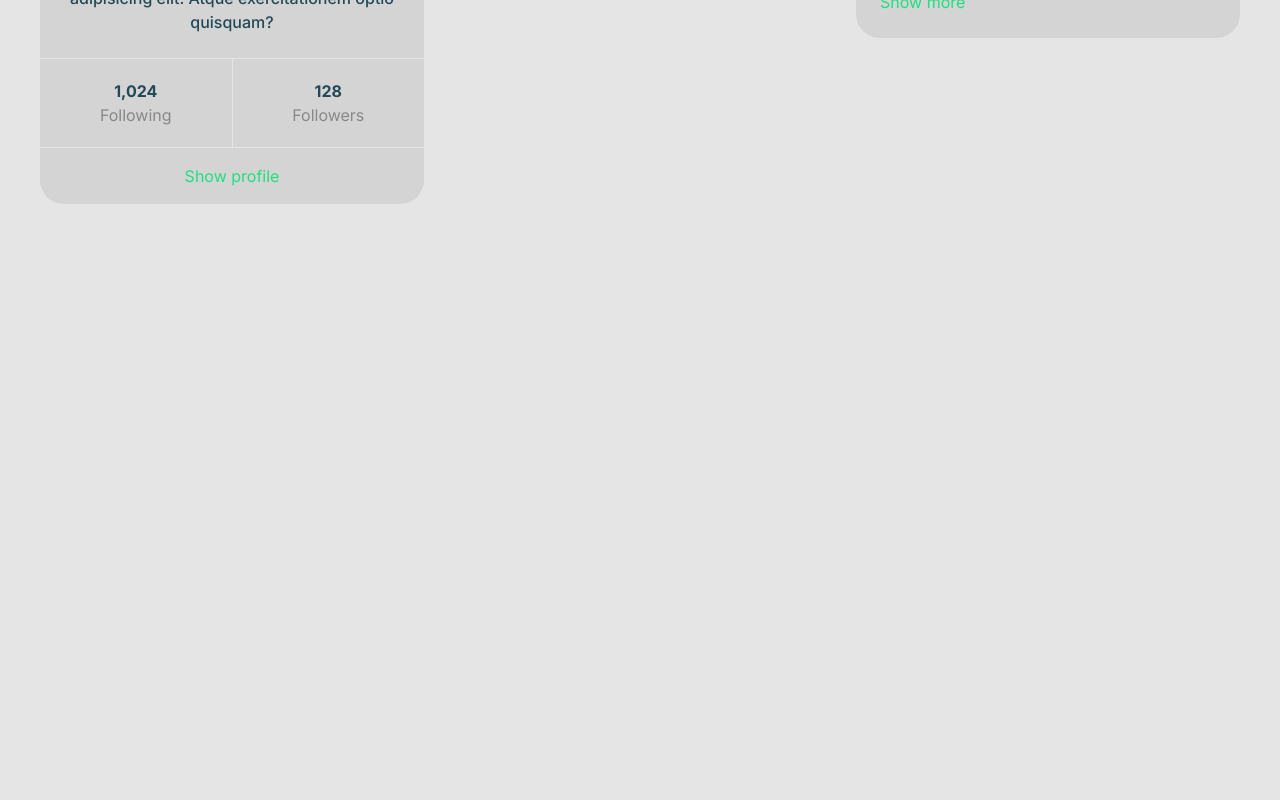
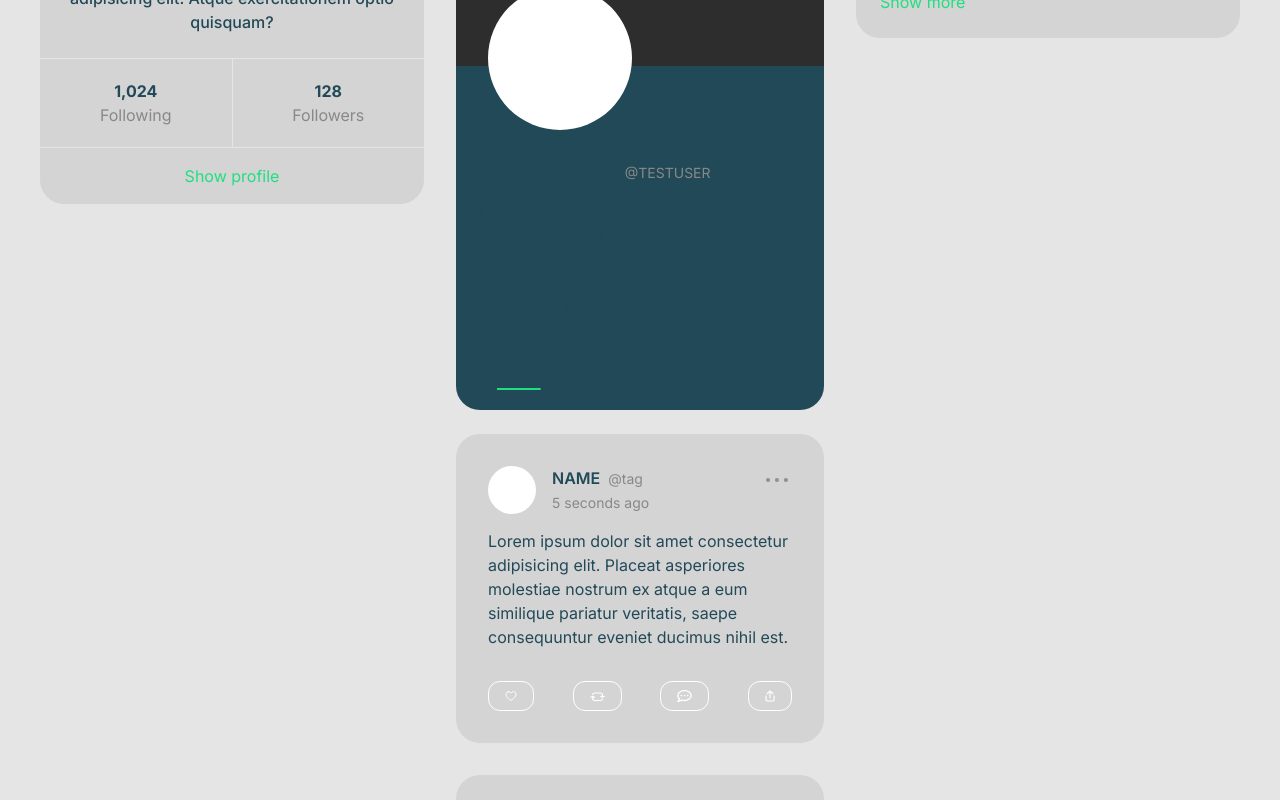
Before and after one commit to orcanicman/Thinkr, a Next.js app in the folder Thinkr-app/frontend/: page /home/TESTUSER in a window 1280 px wide. Shown: the part 360-1160 px from the top of the page. Before the commit the page ends 800 px from the top, so only its background shows below. Built offline with nearby package versions, Linux system fonts and the light colour scheme.

Commit message:
added static profile page

```diff
--- a/Thinkr-app/frontend/src/app/home/Posts.tsx
+++ b/Thinkr-app/frontend/src/app/home/Posts.tsx
@@ -2,6 +2,7 @@
 
 import { relativeDateFormatter } from "@/helpers/relativeDateFormatter";
 import Image from "next/image";
+import Link from "next/link";
 
 export const Posts = ({ posts }: { posts: any[] }) => {
   return (
@@ -17,18 +18,22 @@ export const Post = () => {
   return (
     <div className="mb-8 flex items-start rounded-3xl bg-ownLight p-8 dark:bg-ownLightBlue">
       {/* PICTURE PLACEHOLDER */}
-      <div className="mr-8 h-12 w-12 min-w-12 rounded-full bg-ownWhite" />
-      {/* NAME PLACEHOLDER */}
       <div className="flex grow flex-col">
+        <div className="flex">
+          <div className="mr-4 h-12 w-12 min-w-12 rounded-full bg-ownWhite" />
+          <section className="grow">
             <div className="flex justify-between">
-          <span className="flex space-x-2">
+              <Link
+                href={"/TESTUSER"}
+                className="flex items-baseline space-x-2 hover:underline"
+              >
                 <h1 className="flex flex-col font-semibold">NAME</h1>
                 <h3 className="mb-1 text-sm text-ownGrey">@tag</h3>
-          </span>
+              </Link>
               <button className="min-w-7">
                 <Image
                   alt="Settings"
-              src={"menu-meatball.svg"}
+                  src={"/menu-meatball.svg"}
                   width={26}
                   height={26}
                 />
@@ -37,6 +42,9 @@ export const Post = () => {
             <h3 className="mb-4 text-sm text-ownGrey">
               {relativeDateFormatter(new Date().getTime() - 5000)}
             </h3>
+          </section>
+        </div>
+
         <p className="mb-8">
           Lorem ipsum dolor sit amet consectetur adipisicing elit. Placeat
           asperiores molestiae nostrum ex atque a eum similique pariatur
@@ -45,19 +53,19 @@ export const Post = () => {
 
         <div className="flex justify-between">
           <PostButton amount={50}>
-            <Image alt="Like" src={"Like.svg"} width={12} height={10} />
+            <Image alt="Like" src={"/Like.svg"} width={12} height={10} />
             <span className="hidden">Likes</span>
           </PostButton>
           <PostButton amount={50}>
-            <Image alt="Repost" src={"Repost.svg"} width={15} height={10} />
+            <Image alt="Repost" src={"/Repost.svg"} width={15} height={10} />
             <span className="hidden">Reposts</span>
           </PostButton>
           <PostButton amount={50}>
-            <Image alt="Comment" src={"Comment.svg"} width={15} height={10} />
+            <Image alt="Comment" src={"/Comment.svg"} width={15} height={10} />
             <span className="hidden">Comment</span>
           </PostButton>
           <PostButton amount={50}>
-            <Image alt="Share" src={"Share.svg"} width={10} height={10} />
+            <Image alt="Share" src={"/Share.svg"} width={10} height={10} />
             <span className="hidden">Share</span>
           </PostButton>
         </div>
--- a/Thinkr-app/frontend/src/app/home/[usertag]/page.tsx
+++ b/Thinkr-app/frontend/src/app/home/[usertag]/page.tsx
@@ -1,9 +1,44 @@
-"use client";
+import { Posts } from "../Posts";
+
+// TODO: Fetch profile posts
 
 export default function Page({ params }: { params: { usertag: string } }) {
   return (
     <main>
-      <div>{params.usertag}</div>
+      <section className="mb-6 rounded-3xl bg-ownLightBlue">
+        <header className="relative mb-16">
+          {/* BANNER PLACEHOLDER */}
+          <div className="mb-4 h-80 w-full rounded-t-3xl bg-ownBlack" />
+
+          {/* Picture PLACEHOLDER */}
+          <div className="absolute -bottom-16 left-8 h-36 w-36 rounded-full bg-ownWhite" />
+        </header>
+        <main className="p-6">
+          <section className="mb-4 flex items-baseline space-x-2">
+            <h1 className="text-2xl font-bold">USERNAME</h1>
+            <span className="text-sm text-ownGrey">@{params.usertag}</span>
+          </section>
+          <p className="mb-4">
+            Lorem ipsum dolor sit amet consectetur adipisicing elit. Aut iusto
+            eaque vitae libero, nulla facere. Dolorum excepturi accusamus
+            perspiciatis iure nulla, est quisquam. Maxime porro distinctio
+            laboriosam unde sapiente non!
+          </p>
+
+          <section className="flex justify-between">
+            <button className="active grow font-bold underline decoration-ownGreen decoration-2 underline-offset-8 hover:underline">
+              Posts
+            </button>
+            <button className="grow font-bold decoration-ownGreen decoration-2 underline-offset-8 hover:underline">
+              Liked posts
+            </button>
+            <button className="grow font-bold decoration-ownGreen decoration-2 underline-offset-8 hover:underline">
+              Comments
+            </button>
+          </section>
+        </main>
+      </section>
+      <Posts posts={[1, 2, 3, 4, 5]} />
     </main>
   );
 }
--- a/Thinkr-app/frontend/src/app/home/layout.tsx
+++ b/Thinkr-app/frontend/src/app/home/layout.tsx
@@ -9,7 +9,7 @@ export default function HomeLayout({
 }>) {
   return (
     <main className="flex flex-col px-10">
-      <Header className="sticky top-0 flex items-center bg-ownCream py-6 dark:bg-ownBlue" />
+      <Header className="sticky top-0 z-10 flex items-center bg-ownCream py-6 dark:bg-ownBlue" />
 
       <section className="flex">
         <Profile className="sticky top-[106px] hidden w-96 min-w-96 flex-col items-center self-start overflow-hidden rounded-3xl bg-ownLight xl:flex dark:bg-ownLightBlue" />
```
Lines whose indentation alone changed are shown as unchanged.
